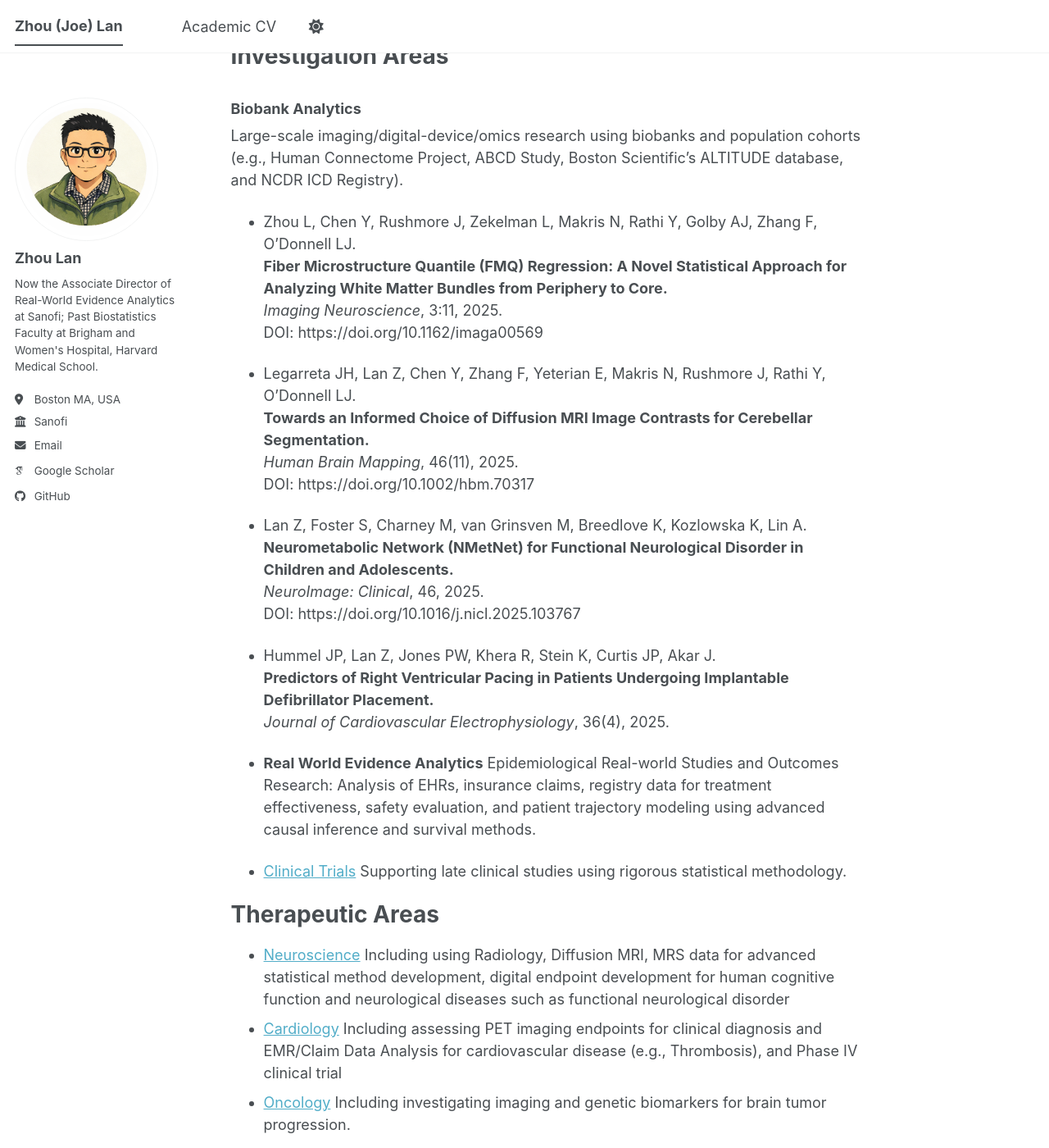
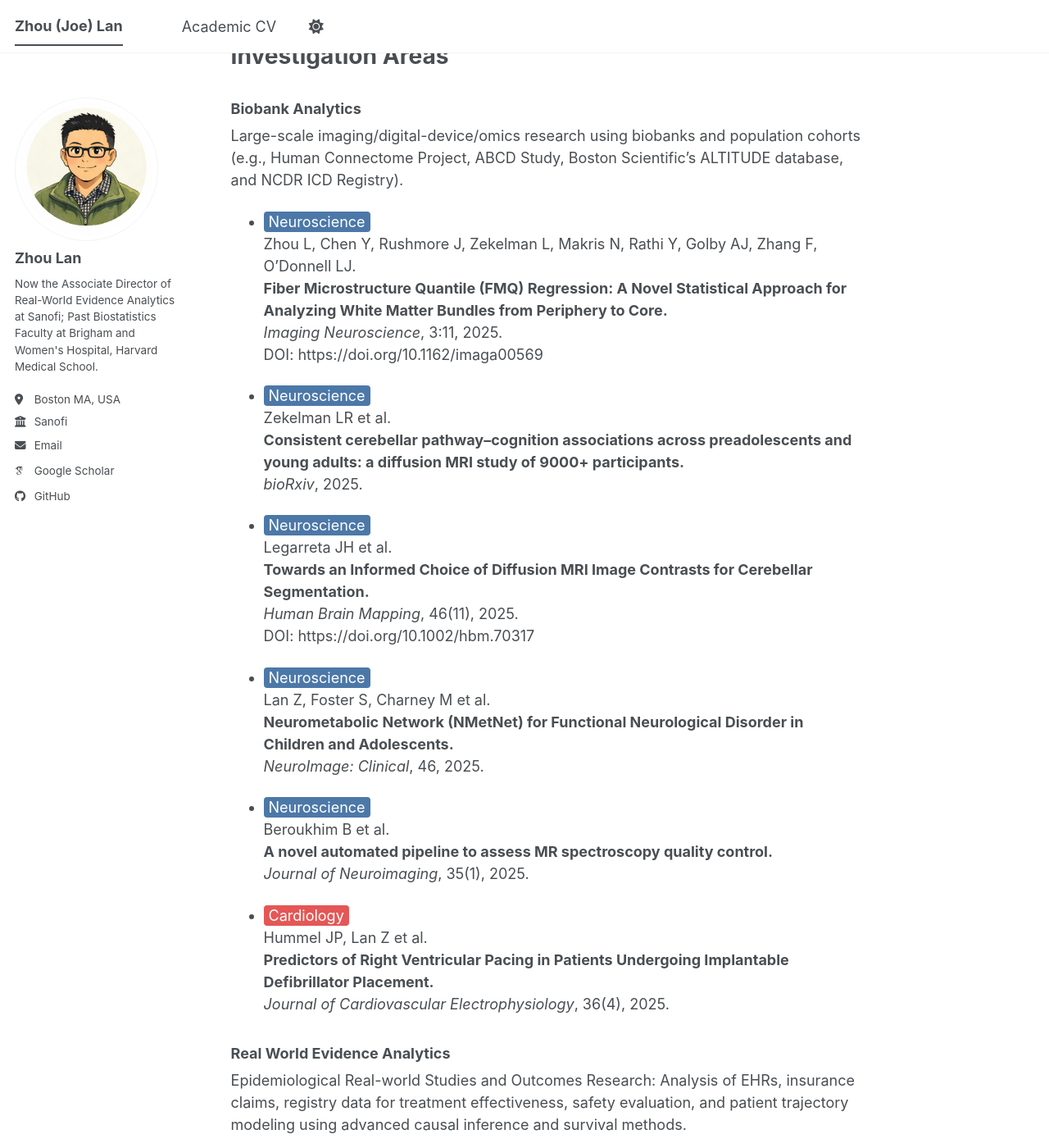
Before and after one commit to lanzhouBWH/lanzhoubwh.github.io, a Jekyll site: the page built from _pages/about.md, in a window 1280 px wide and 1400 px high, scrolled down 483 px. Shown: the whole window at 82% size. Built offline with Jekyll 4.4.1, drawn with Linux system fonts in a browser that asks for light colours; some web fonts are replaced; a script bundle is joined from its source files by our own code; library files that are not in the unit come from our copies.

Commit message:
Update about.md

```diff
--- a/_pages/about.md
+++ b/_pages/about.md
@@ -23,29 +23,42 @@ Investigation Areas
 ### Biobank Analytics
 Large-scale imaging/digital-device/omics research using biobanks and population cohorts (e.g., Human Connectome Project, ABCD Study, Boston Scientific’s ALTITUDE database, and NCDR ICD Registry).
 
-- Zhou L, Chen Y, Rushmore J, Zekelman L, Makris N, Rathi Y, Golby AJ, Zhang F, O’Donnell LJ.
+
+- <span style="background:#4C78A8;color:white;padding:2px 6px;border-radius:4px;">Neuroscience</span>
+  Zhou L, Chen Y, Rushmore J, Zekelman L, Makris N, Rathi Y, Golby AJ, Zhang F, O’Donnell LJ.
   **Fiber Microstructure Quantile (FMQ) Regression: A Novel Statistical Approach for Analyzing White Matter Bundles from Periphery to Core.**
   *Imaging Neuroscience*, 3:11, 2025.
   DOI: https://doi.org/10.1162/imaga00569
 
-- Legarreta JH, Lan Z, Chen Y, Zhang F, Yeterian E, Makris N, Rushmore J, Rathi Y, O’Donnell LJ.
+- <span style="background:#4C78A8;color:white;padding:2px 6px;border-radius:4px;">Neuroscience</span>
+  Zekelman LR et al.
+  **Consistent cerebellar pathway–cognition associations across preadolescents and young adults: a diffusion MRI study of 9000+ participants.**
+  *bioRxiv*, 2025.
+
+- <span style="background:#4C78A8;color:white;padding:2px 6px;border-radius:4px;">Neuroscience</span>
+  Legarreta JH et al.
   **Towards an Informed Choice of Diffusion MRI Image Contrasts for Cerebellar Segmentation.**
   *Human Brain Mapping*, 46(11), 2025.
   DOI: https://doi.org/10.1002/hbm.70317
 
-- Lan Z, Foster S, Charney M, van Grinsven M, Breedlove K, Kozlowska K, Lin A.
+- <span style="background:#4C78A8;color:white;padding:2px 6px;border-radius:4px;">Neuroscience</span>
+  Lan Z, Foster S, Charney M et al.
   **Neurometabolic Network (NMetNet) for Functional Neurological Disorder in Children and Adolescents.**
   *NeuroImage: Clinical*, 46, 2025.
-  DOI: https://doi.org/10.1016/j.nicl.2025.103767
 
+- <span style="background:#4C78A8;color:white;padding:2px 6px;border-radius:4px;">Neuroscience</span>
+  Beroukhim B et al.
+  **A novel automated pipeline to assess MR spectroscopy quality control.**
+  *Journal of Neuroimaging*, 35(1), 2025.
 
-- Hummel JP, Lan Z, Jones PW, Khera R, Stein K, Curtis JP, Akar J.
+- <span style="background:#E45756;color:white;padding:2px 6px;border-radius:4px;">Cardiology</span>
+  Hummel JP, Lan Z et al.
   **Predictors of Right Ventricular Pacing in Patients Undergoing Implantable Defibrillator Placement.**
   *Journal of Cardiovascular Electrophysiology*, 36(4), 2025.
 
 
 
-- **Real World Evidence Analytics**
+### Real World Evidence Analytics
 Epidemiological Real-world Studies and Outcomes Research: Analysis of EHRs, insurance claims, registry data for treatment effectiveness, safety evaluation, and patient trajectory modeling using advanced causal inference and survival methods.
 
 
```
